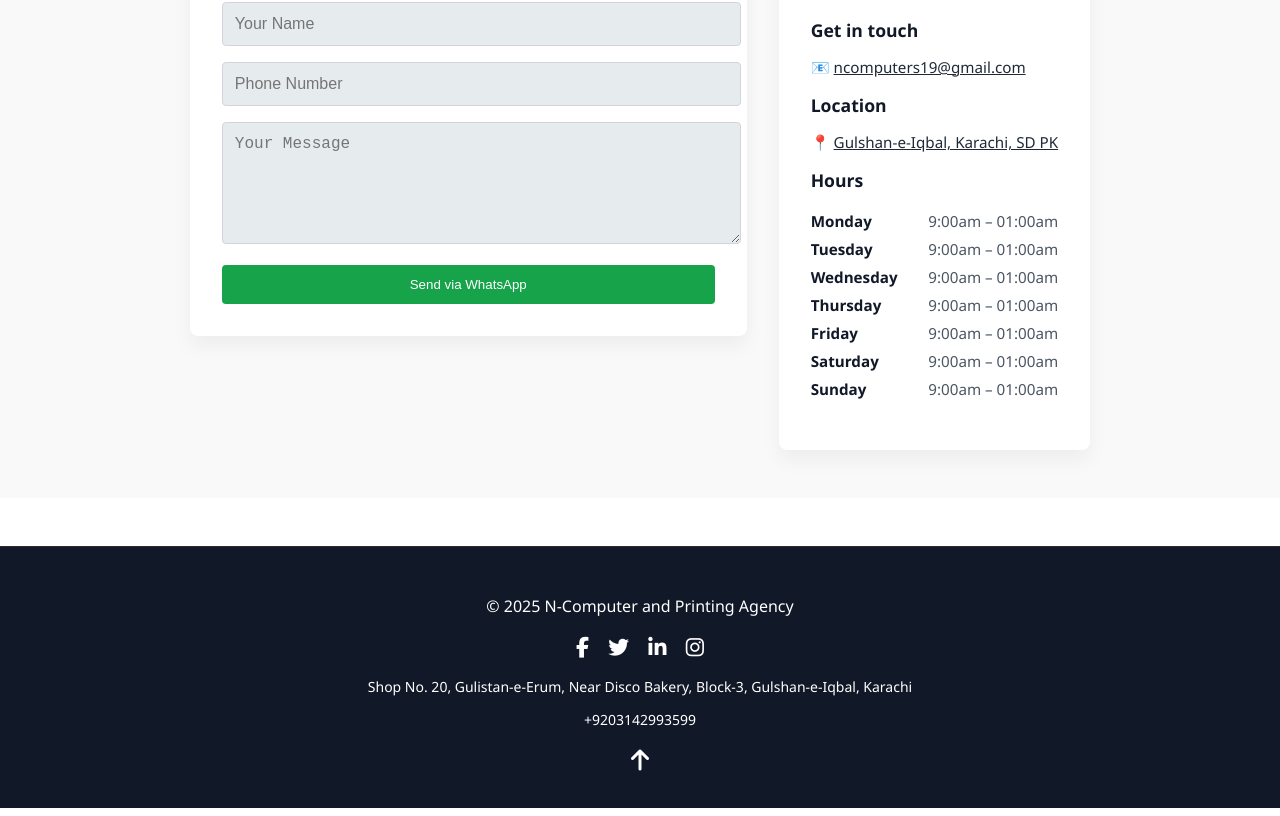
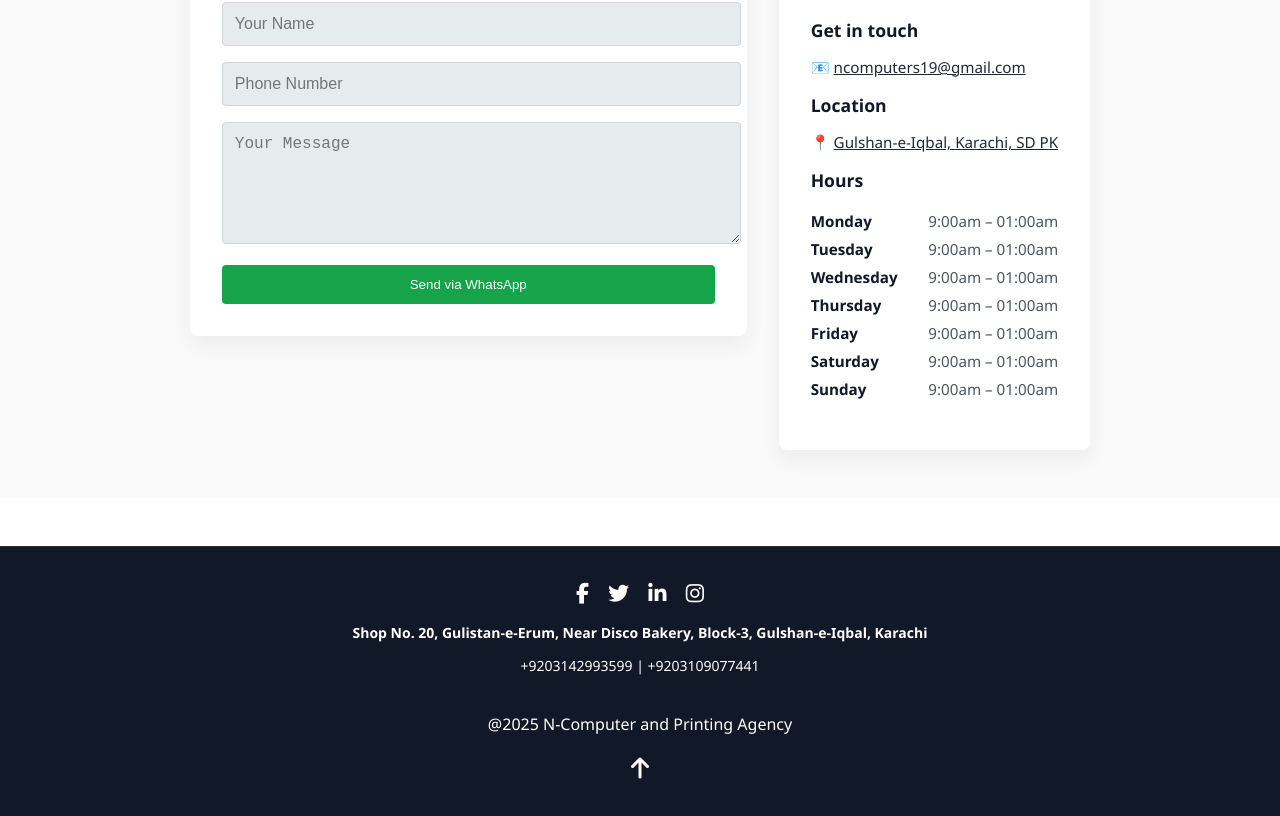
Before and after one commit to SajidHussain99/N-COMPUTERS-AND-PRINTING-AGENCY, a Vue app: page / in a window 1280 px wide. Shown: the part 3665-4481 px from the top of the page. Built offline with nearby package versions, Linux system fonts and the light colour scheme.

Commit message:
updated footer links

```diff
--- a/src/components/Footer.vue
+++ b/src/components/Footer.vue
@@ -1,7 +1,5 @@
 <template>
     <footer class="footer">
-      <p class="footer-text">© 2025 N-Computer and Printing Agency</p>
-
       <!-- Social Media Links -->
       <div class="social-icons">
         <a href="https://facebook.com/109717267194085" target="_blank" aria-label="Facebook">
@@ -17,12 +15,22 @@
           <i class="fab fa-instagram"></i>
         </a>
       </div>
+
       <div>
-        <p>Shop No. 20, Gulistan-e-Erum, Near Disco Bakery, Block-3, Gulshan-e-Iqbal, Karachi</p>
+        <a
+          href="https://www.google.co.uk/maps/place/24%C2%B055'44.4%22N+67%C2%B005'49.5%22E/@24.9289433,67.0956527,17.64z/data=!4m4!3m3!8m2!3d24.928999!4d67.097092?entry=ttu&g_ep=EgoyMDI1MDUwNS4wIKXMDSoASAFQAw%3D%3D"
+          target="_blank"
+          rel="noopener noreferrer">
+            <p><strong class="shop-address"> Shop No. 20, Gulistan-e-Erum, Near Disco Bakery, Block-3, Gulshan-e-Iqbal, Karachi</strong> </p>
+        </a>
       </div>
+
       <div>
-        <p>+9203142993599</p>
+        <p>+9203142993599 | +9203109077441 </p>
       </div>
+
+
+      <p class="footer-text"> <br>@2025 N-Computer and Printing Agency</p>
 
       <!-- Go to Top Arrow -->
       <div class="go-top">
@@ -82,4 +90,9 @@
     transform: translateY(-4px);
     color: #22d3ee; /* Tailwind's cyan-400 */
   }
+  .shop-address
+  {
+    color: white;
+    font-weight: bold;
+  }
   </style>
```
